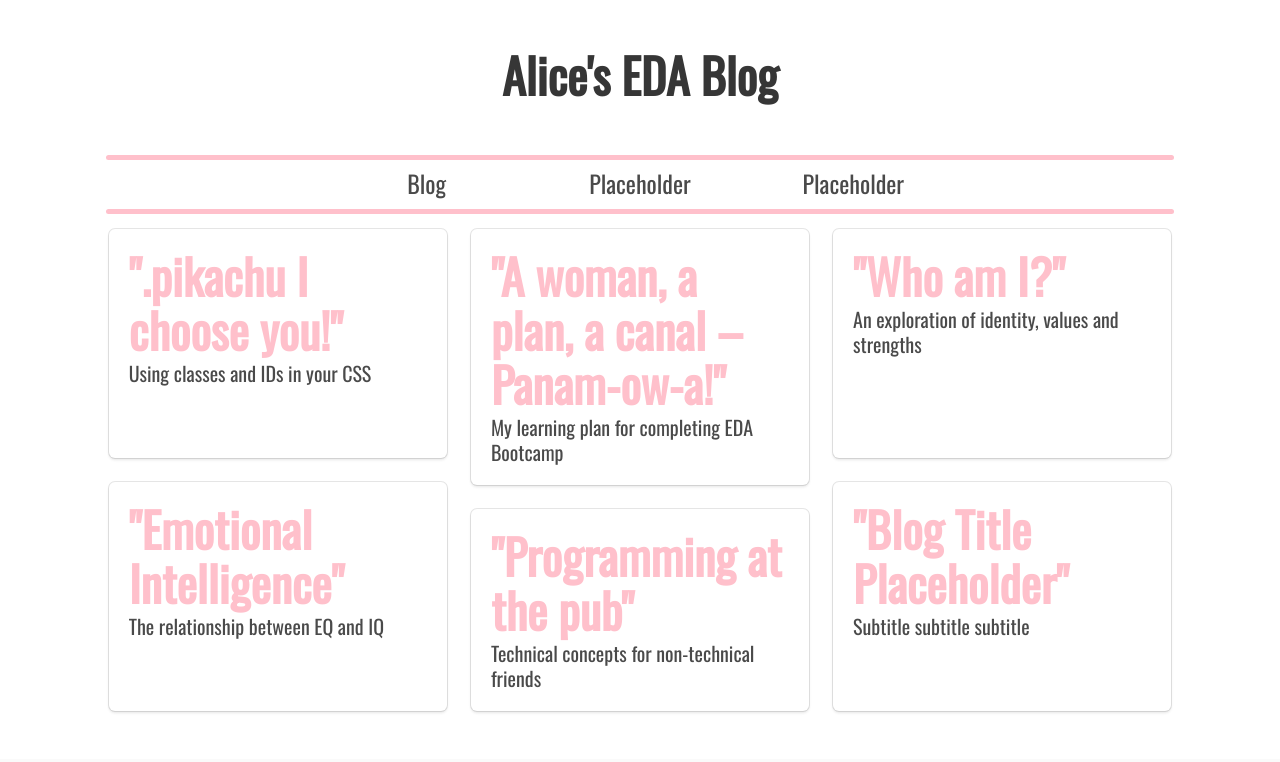
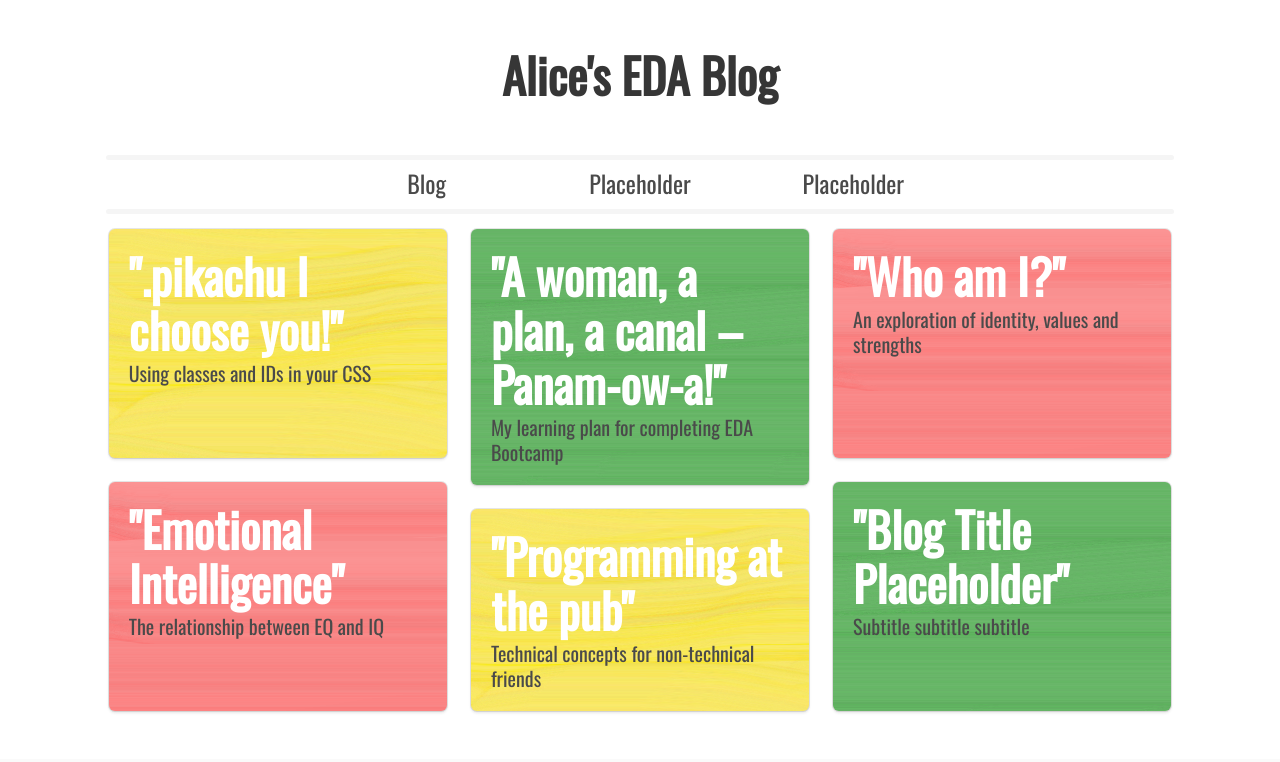
Before and after one commit to alicedilemma/alicedilemma.github.io, a plain HTML site: page index.html in a window 1280 px wide. Drawn offline with nearby package versions, Linux system fonts and the light colour scheme.

Commit message:
update styling on blog post links

```diff
--- a/index.html
+++ b/index.html
@@ -43,14 +43,14 @@
         <div class="tile is-ancestor">
           <div class="tile is-parent is-vertical">
             <!-- blog post tile -->
-            <div class="tile is-child box blog-post-link">
+            <div class="tile is-child box blog-post-link background-yellow">
               <a href="/blog/sprint1-technical.html">
                 <h2 class="title is-1">".pikachu I choose you!"</h2>
                 <h3 class="subtitle">Using classes and IDs in your CSS</h3>
               </a>
             </div>
             <!-- blog post tile -->
-            <div class="tile is-child box blog-post-link">
+            <div class="tile is-child box blog-post-link background-pink">
               <a href="/blog/sprint3-cultural.html">
                 <h2 class="title is-1">"Emotional Intelligence"</h2>
                 <h3 class="subtitle">The relationship between EQ and IQ</h3>
@@ -59,14 +59,14 @@
           </div>
           <div class="tile is-parent is-vertical">
             <!-- blog post tile -->
-            <div class="tile is-child box blog-post-link">
+            <div class="tile is-child box blog-post-link background-green">
               <a href="/blog/sprint2-cultural.html">
                 <h2 class="title is-1">"A woman, a plan, a canal – Panam-ow-a!"</h2>
                 <h3 class="subtitle">My learning plan for completing EDA Bootcamp</h3>
               </a>
             </div>
             <!-- blog post tile -->
-            <div class="tile is-child box blog-post-link">
+            <div class="tile is-child box blog-post-link background-yellow">
               <a href="/blog/sprint3-technical.html">
                 <h2 class="title is-1">"Programming at the pub"</h2>
                 <h3 class="subtitle">Technical concepts for non-technical friends</h3>
@@ -75,14 +75,14 @@
           </div>
           <div class="tile is-parent is-vertical">
             <!-- blog post tile -->
-            <div class="tile is-child box blog-post-link">
+            <div class="tile is-child box blog-post-link background-pink">
               <a href="/blog/sprint1-cultural.html">
                 <h2 class="title is-1">"Who am I?"</h2>
                 <h3 class="subtitle">An exploration of identity, values and strengths</h3>
               </a>
             </div>
             <!-- blog post tile -->
-            <div class="tile is-child box blog-post-link">
+            <div class="tile is-child box blog-post-link background-green">
               <a href="#">
                 <h2 class="title is-1">"Blog Title Placeholder"</h2>
                 <h3 class="subtitle">Subtitle subtitle subtitle</h3>
--- a/styles/main.css
+++ b/styles/main.css
@@ -40,18 +40,25 @@ body {
 }
 
 hr {
-    background-color: pink;
     height: 5px;
     margin: 5px 8.3vw 5px 8.3vw;
     border-radius: 5px;
 }
 
-.blog-post {
-    border: 2px solid black;
+.blog-post-link h2 {
+    color: white !important;
 }
 
-.blog-content {
+.background-yellow {
+    background-image: url(/img/yellow.png)
+}
 
+.background-pink {
+    background-image: url(/img/pink.png)
+}
+
+.background-green {
+    background-image: url(/img/green.png)
 }
 
 main {
```
Also changed, not shown: img/green.png (added), img/pink.png (added), img/yellow.png (added).
